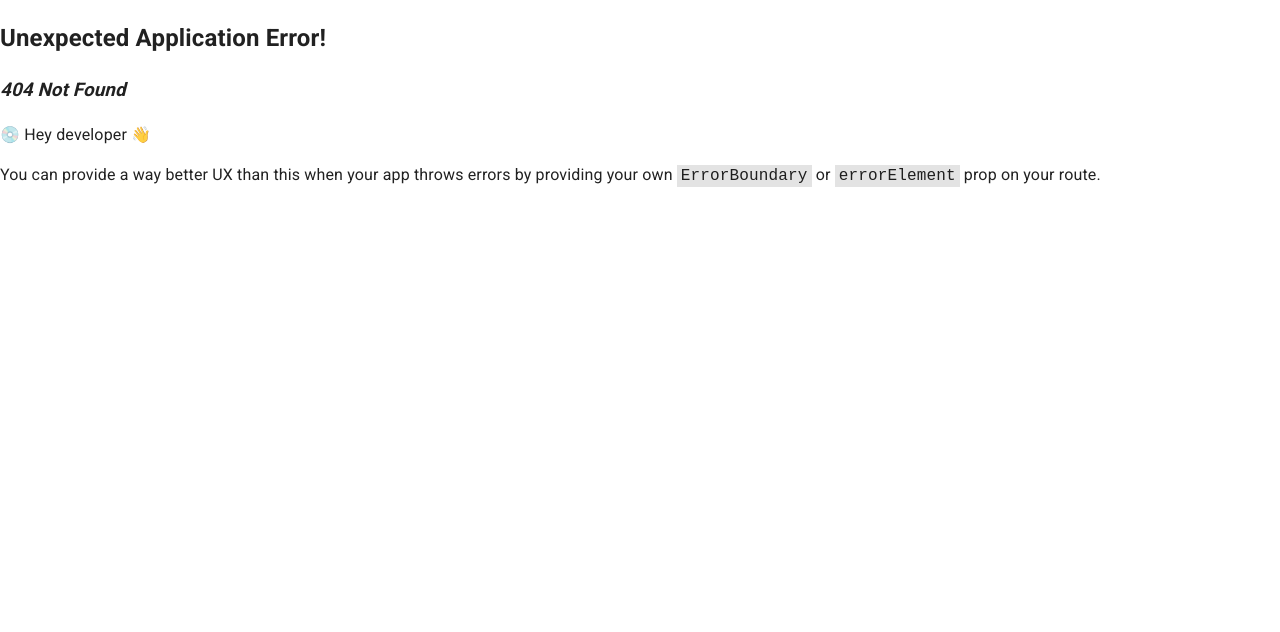
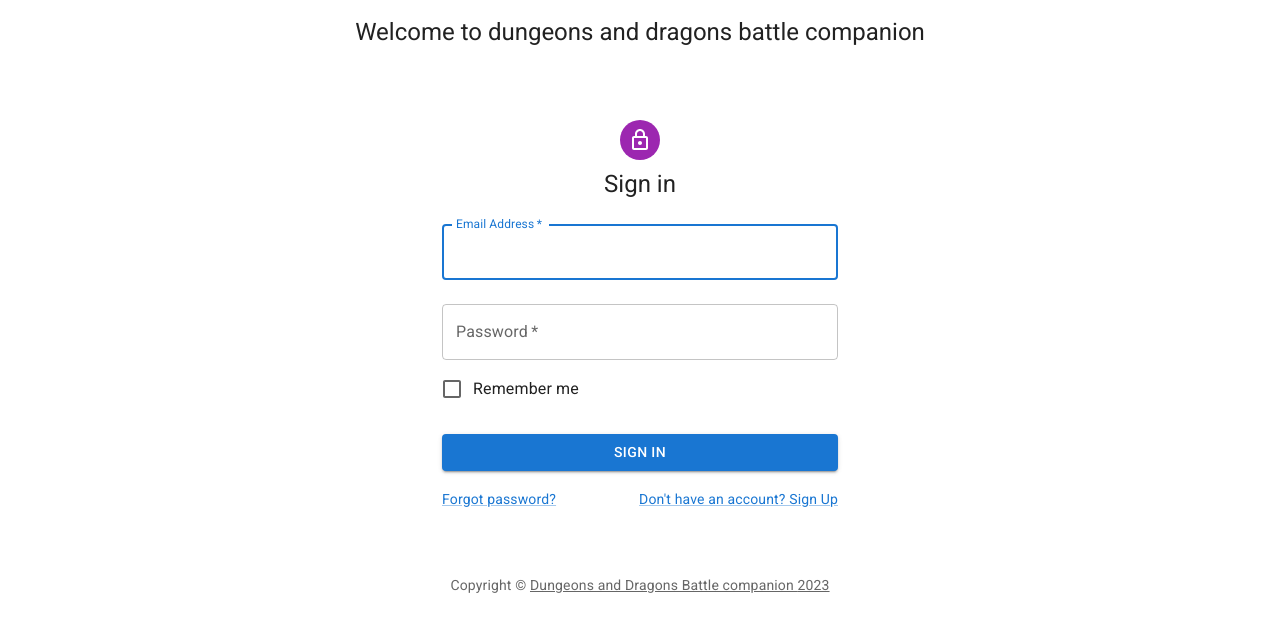
Before and after one commit to devgrunge/dnd-companion-web, a React (Vite) app: page /login in a window 1280 px wide. Before the commit this address had no page. Shown: the top 632 px of the page. Built offline with nearby package versions, Linux system fonts and the light colour scheme; a web font is replaced by a local one.

Commit message:
feat: home menu component

```diff
--- a/src/components/SignIn.tsx
+++ b/src/components/SignIn.tsx
@@ -12,7 +12,6 @@ import LockOutlinedIcon from "@mui/icons-material/LockOutlined";
 import Typography from "@mui/material/Typography";
 import Container from "@mui/material/Container";
 import { createTheme, ThemeProvider } from "@mui/material/styles";
-import { useNavigation } from "react-router";
 
 export const Copyright = (props: SxProps) => {
   return (
@@ -30,15 +29,23 @@ export const Copyright = (props: SxProps) => {
   );
 };
 
+interface SignInProps {
+  email: string;
+  password: string;
+  onEmailChange: any;
+  onPasswordChange: any;
+  onHandleLogin: any;
+}
+
 const defaultTheme = createTheme();
 
-export const SignIn = () => {
-  const navigate = useNavigation()
-
-  const handleNavigation = async() => {
-    return "teste"
-  }
-
+export const SignIn = ({
+  email,
+  password,
+  onEmailChange,
+  onPasswordChange,
+  onHandleLogin,
+}: SignInProps) => {
   const handleSubmit = (event: React.FormEvent<HTMLFormElement>) => {
     event.preventDefault();
     const data = new FormData(event.currentTarget);
@@ -77,8 +84,10 @@ export const SignIn = () => {
               required
               fullWidth
               id="email"
+              onChange={onEmailChange}
               label="Email Address"
               name="email"
+              value={email}
               autoComplete="email"
               autoFocus
             />
@@ -87,6 +96,8 @@ export const SignIn = () => {
               required
               fullWidth
               name="password"
+              value={password}
+              onChange={onPasswordChange}
               label="Password"
               type="password"
               id="password"
@@ -101,7 +112,7 @@ export const SignIn = () => {
               fullWidth
               variant="contained"
               sx={{ mt: 3, mb: 2 }}
-              onClick={handleNavigation}
+              onClick={() => onHandleLogin(email, password)}
             >
               Sign In
             </Button>
@@ -112,7 +123,7 @@ export const SignIn = () => {
                 </Link>
               </Grid>
               <Grid item>
-                <Link href="#" variant="body2">
+                <Link href="/register" variant="body2">
                   {"Don't have an account? Sign Up"}
                 </Link>
               </Grid>
--- a/src/components/SignUp.tsx
+++ b/src/components/SignUp.tsx
@@ -112,7 +112,7 @@ export default function SignUp() {
             </Button>
             <Grid container justifyContent="flex-end">
               <Grid item>
-                <Link href="#" variant="body2">
+                <Link href="/login" variant="body2">
                   Already have an account? Sign in
                 </Link>
               </Grid>
--- a/src/main.tsx
+++ b/src/main.tsx
@@ -2,7 +2,6 @@ import React from "react";
 import ReactDOM from "react-dom/client";
 import { App } from "./app/App.tsx";
 
-console.log("funcionu ate aqui")
 ReactDOM.createRoot(document.getElementById("root")!).render(
   <React.StrictMode>
     <App />
--- a/src/routes/index.tsx
+++ b/src/routes/index.tsx
@@ -5,7 +5,7 @@ import { Register } from "../views/Register.tsx";
 
 export const router = createBrowserRouter([
   {
-    path: "/",
+    path: "/login",
     element: <Login />,
   },
   {
@@ -13,7 +13,7 @@ export const router = createBrowserRouter([
     element: <Register />,
   },
   {
-    path: "/home",
+    path: "/",
     element: <Home />,
   },
 ]);
--- a/src/views/Login.tsx
+++ b/src/views/Login.tsx
@@ -1,15 +1,48 @@
 import Container from "@mui/material/Container";
 import { SignIn } from "../components/SignIn";
 import { Typography } from "@mui/material";
+import { useState } from "react";
+import { useNavigate } from "react-router";
 
 export const Login = () => {
+  const [email, setEmail] = useState("");
+  const [password, setPassword] = useState("");
+
+  const navigate = useNavigate();
+
+  const handleEmailChange = (event) => {
+    setEmail(event.target.value);
+    console.log("email ====>", email);
+  };
+
+  const handlePasswordChange = (event) => {
+    setPassword(event.target.value);
+    console.log("password ==>", password);
+  };
+
+  const handleLogin = (email: string, password: string) => {
+    console.log(email, password);
+
+    if( !email || !password) {
+      window.alert("password and email are required")
+    }
+
+    navigate("/");
+  };
+
   return (
     <>
       <Container className="container">
         <Typography variant="h5" sx={{ margin: "16px 0", textAlign: "center" }}>
           Welcome to dungeons and dragons battle companion{" "}
         </Typography>
-        <SignIn />
+        <SignIn
+          email={email}
+          password={password}
+          onEmailChange={handleEmailChange}
+          onPasswordChange={handlePasswordChange}
+          onHandleLogin={handleLogin}
+        />
       </Container>
     </>
   );
```
